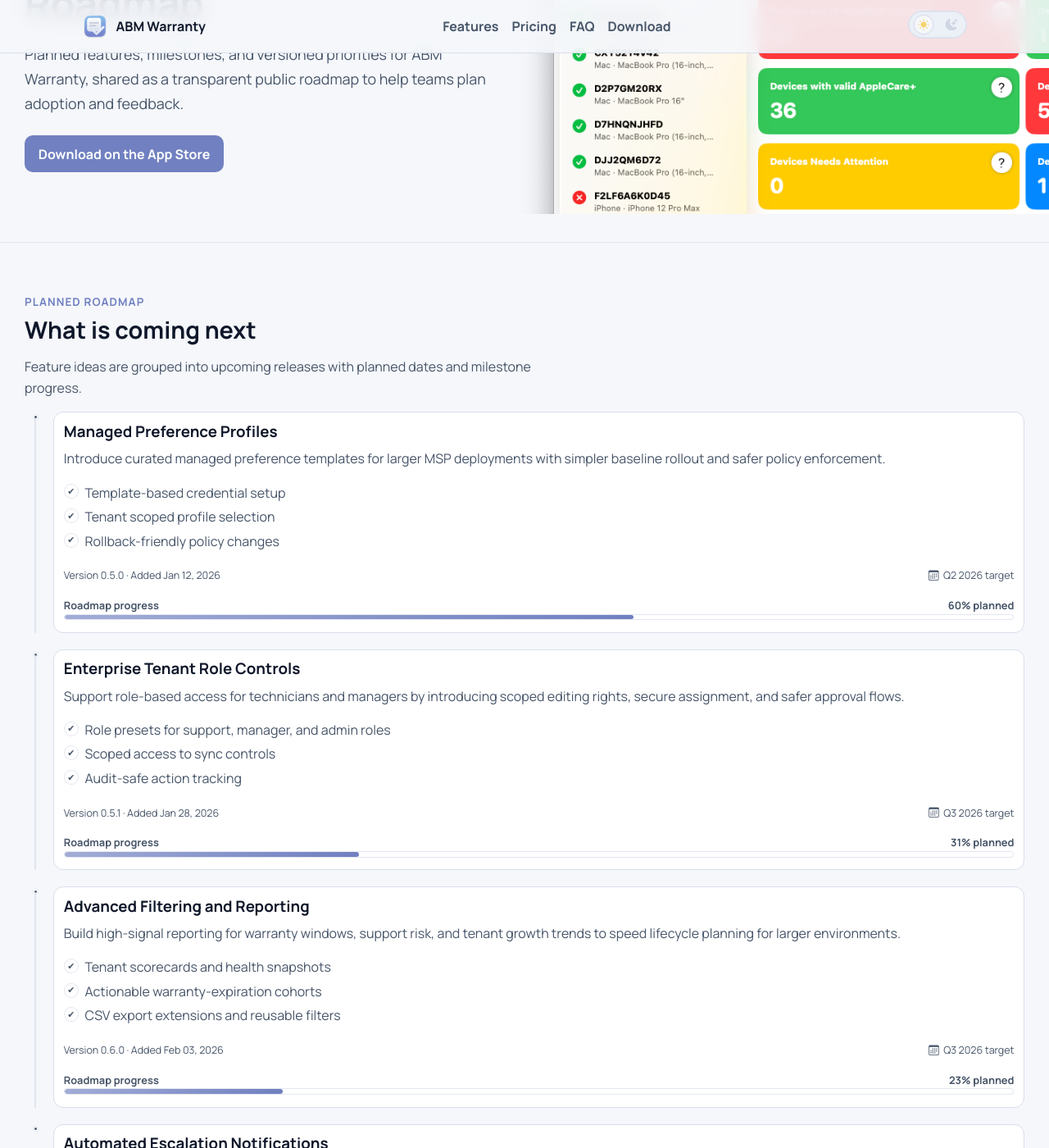
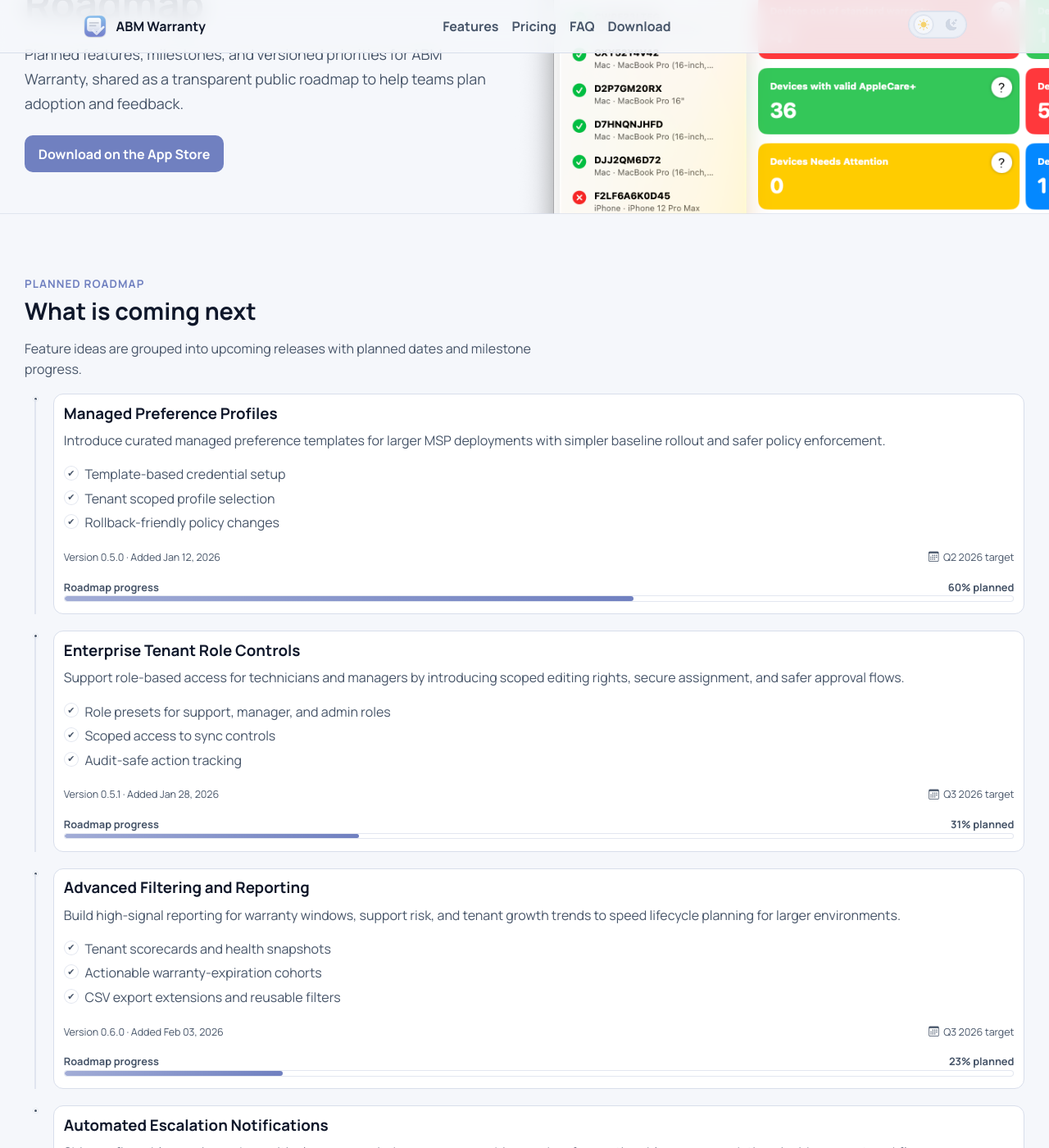
Before and after one commit to jonbrown21/abmwarranty, a Jekyll site: the page built from roadmap.md, in a window 1280 px wide and 1400 px high, scrolled down 446 px. Shown: the whole window at 82% size. Built offline with Jekyll 4.4.1, drawn with Linux system fonts in a browser that asks for light colours.

Commit message:
fix: match roadmap hero spacing and container behavior to changelog

```diff
--- a/assets/css/main.css
+++ b/assets/css/main.css
@@ -442,6 +442,12 @@ html[data-theme='dark'] .theme-icon-light { color: #9ca9c0; opacity: 0.35; }
   padding-bottom: 0;
 }
 
+.hero-band + #roadmap {
+  position: relative;
+  padding-top: 0;
+  padding-bottom: 0;
+}
+
 .hero-band + #roadmap::before {
   content: "";
   display: block;
@@ -459,7 +465,7 @@ html[data-theme='dark'] .theme-icon-light { color: #9ca9c0; opacity: 0.35; }
 }
 
 .hero-band + #roadmap .abm-container {
-  padding-top: 0.2rem;
+  padding-top: 1rem;
   padding-bottom: 1.8rem;
 }
 
```
